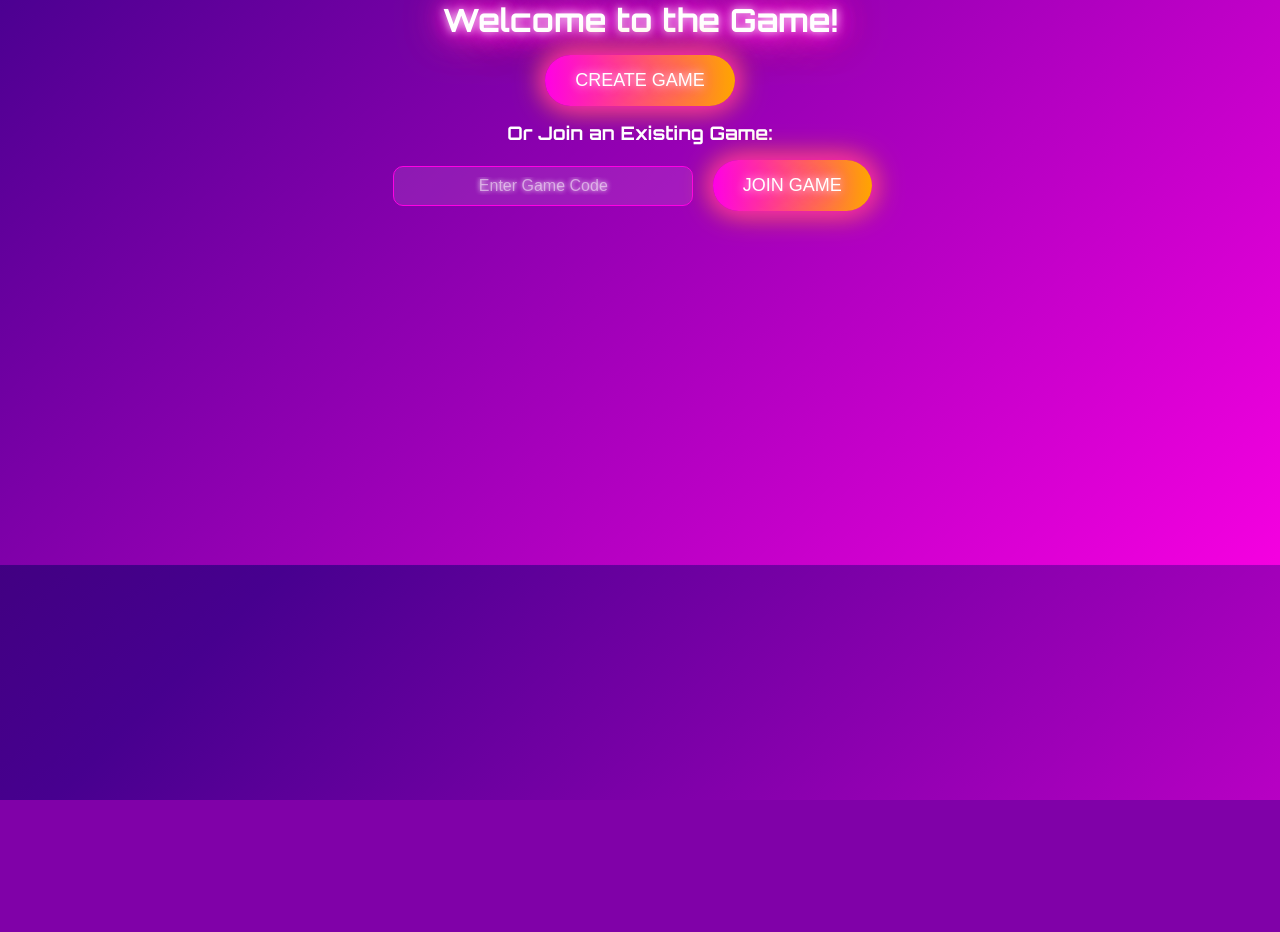
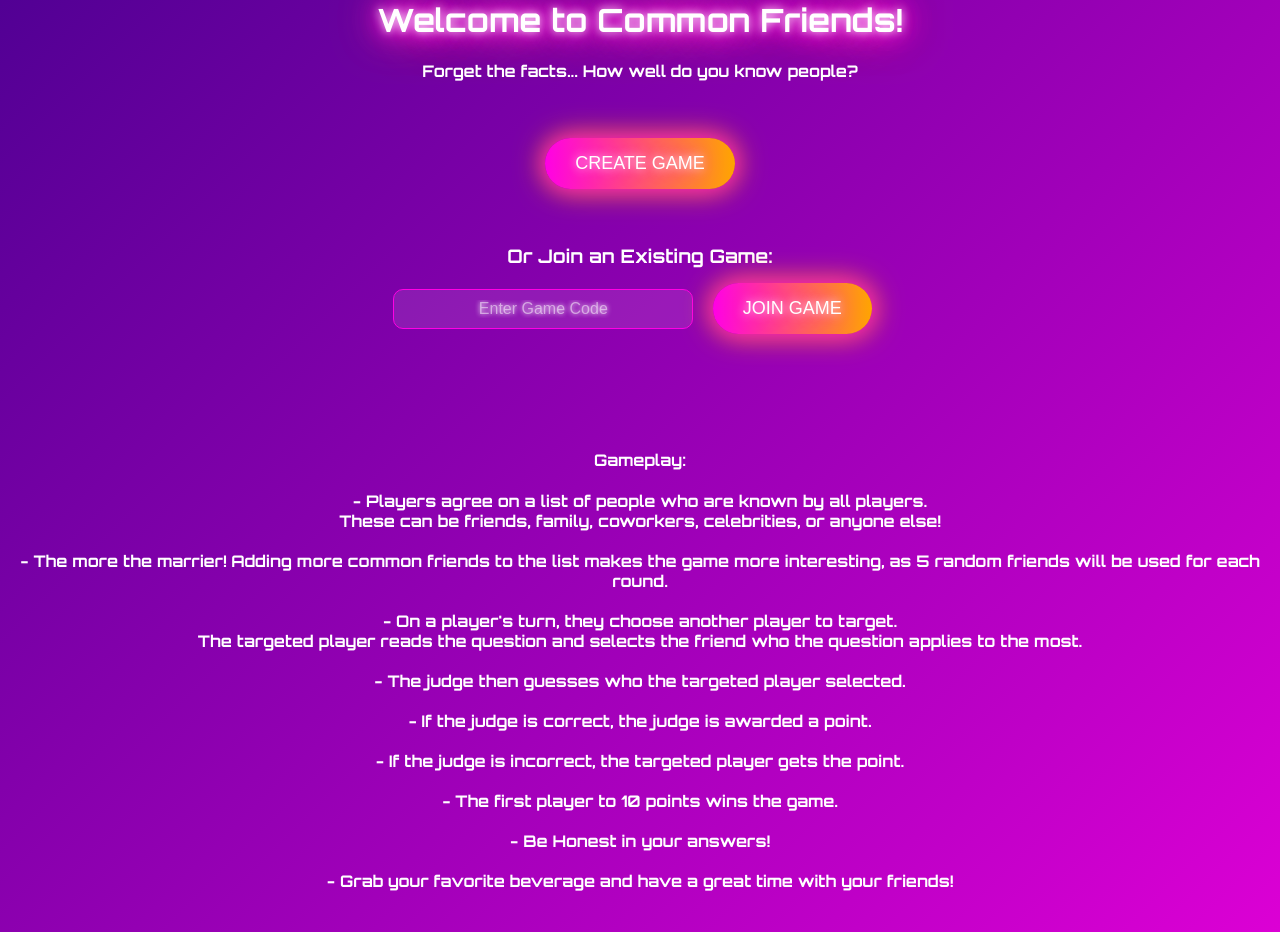
Before and after one commit to austindodig/commonfriends, a Flask app: page / in a window 1280 px wide. Before the commit the page ends 800 px from the top, so only its background shows below. Run offline with Flask 3, Linux system fonts and the light colour scheme.

Commit message:
modified:   app.py 	modified:   templates/gameplay.html 	modified:   templates/home.html 	modified:   templates/judge_guess.html 	modified:   templates/setup.html

```diff
--- a/app.py
+++ b/app.py
@@ -224,9 +224,14 @@ def handle_submit_friends(data):
     logger = get_logger(room)
 
     if room in games:
-        emit('navigate_to_round_start', {'room': room}, room=room)  # Navigate to the next screen
-        logger.info(f"Friends list finalized in room {room}: {games[room]['friends']}")
+        logger.info(f"Finalizing friends for room {room}. Broadcasting navigation.")
+
+        # Emit to all players in the room
+        emit('navigate_to_round_start', {'room': room}, room=room)
+
+        logger.info(f"Navigation to round_start broadcasted for room {room}.")
     else:
+        logger.error(f"Room not found during submit_friends: {room}")
         emit('error', {'message': 'Room not found.'})
 
 @socketio.on('begin_game')
@@ -426,7 +431,7 @@ def reset_game(code):
 
 
 if __name__ == "__main__":
-    socketio.run(app, host='0.0.0.0', port=int(os.environ.get("PORT", 5000)), debug=False)
+    #socketio.run(app, host='0.0.0.0', port=int(os.environ.get("PORT", 5000)), debug=False)
 
 
-    #socketio.run(app, host='127.0.0.1', port=5000, debug=True)
+    socketio.run(app, host='127.0.0.1', port=5000, debug=True)
--- a/templates/gameplay.html
+++ b/templates/gameplay.html
@@ -9,7 +9,7 @@
 
 </head>
 <body>
-    <h1>{{ targeted_player }}, Question: <span id="question">{{ question }}</span></h1>
+    <h1>{{ targeted_player }},</h1><h1> Question: <span id="question">{{ question }}</span></h1>
 
 
     <h3>Select a Friend:</h3>
@@ -85,7 +85,7 @@ socket.on('navigate_to_end_game', (data) => {
         console.log("Joined room:", room);
     });
     </script>
-
+<br><br>
 <button id="reset-button" onclick="resetGame()">Reset Game</button>
 </body>
 </html>
--- a/templates/home.html
+++ b/templates/home.html
@@ -9,18 +9,31 @@
 
 </head>
 <body>
-    <h1>Welcome to the Game!</h1>
+    <h1>Welcome to Common Friends!</h1>
+    <h4>Forget the facts... How well do you know people?</h4><br>
 
     <!-- Form to Create a New Game -->
     <form method="POST">
         <button type="submit" name="action" value="create">Create Game</button>
     </form>
-
+    <br><br>
     <h3>Or Join an Existing Game:</h3>
     <!-- Form to Join an Existing Game -->
     <form method="POST">
         <input type="text" name="code" placeholder="Enter Game Code" required>
         <button type="submit" name="action" value="join">Join Game</button>
     </form>
+    <br><br><br><br>
+    <h4>Gameplay: </h4>
+    <h4>- Players agree on a list of people who are known by all players.<br> These can be friends, family, coworkers, celebrities, or anyone else!<br><br>
+        - The more the marrier! Adding more common friends to the list makes the game more interesting, as 5 random friends will be used for each round. <br><br>
+        - On a player's turn, they choose another player to target. <br> The targeted player reads the question and selects the friend who the question applies to the most.<br><br>
+        - The judge then guesses who the targeted player selected.<br><br>
+        - If the judge is correct, the judge is awarded a point. <br><br>
+        - If the judge is incorrect, the targeted player gets the point.<br><br>
+        - The first player to 10 points wins the game.<br><br>
+        - Be Honest in your answers!<br><br>
+        - Grab your favorite beverage and have a great time with your friends!<br><br>
+    </h4>
 </body>
 </html>
--- a/templates/judge_guess.html
+++ b/templates/judge_guess.html
@@ -10,7 +10,8 @@
 </head>
 <body>
 
-    <h1>{{ judge }}, Guess who {{ targeted_player }} selected!</h1>
+    <h1>{{ judge }},</h1>
+    <h1>Guess who {{ targeted_player }} selected!</h1>
     <h3>Question: {{ question }}</h3>
 
     <h3>Select a Friend:</h3>
@@ -78,7 +79,7 @@
         console.log("Joined room:", room);
     });
     </script>
-
+<br><br>
 <button id="reset-button" onclick="resetGame()">Reset Game</button>
 
 </body>
```
Also changed, not shown: templates/setup.html (+10 -2 lines).
